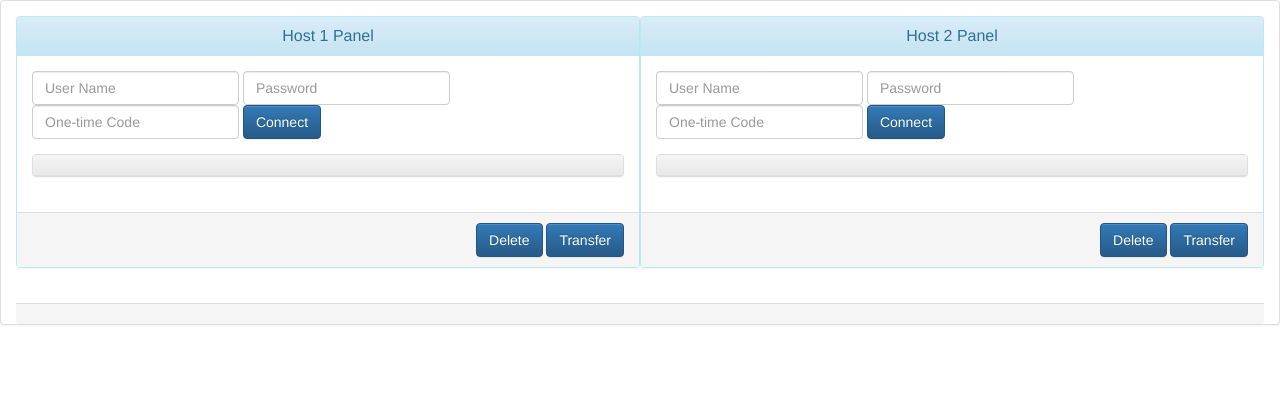
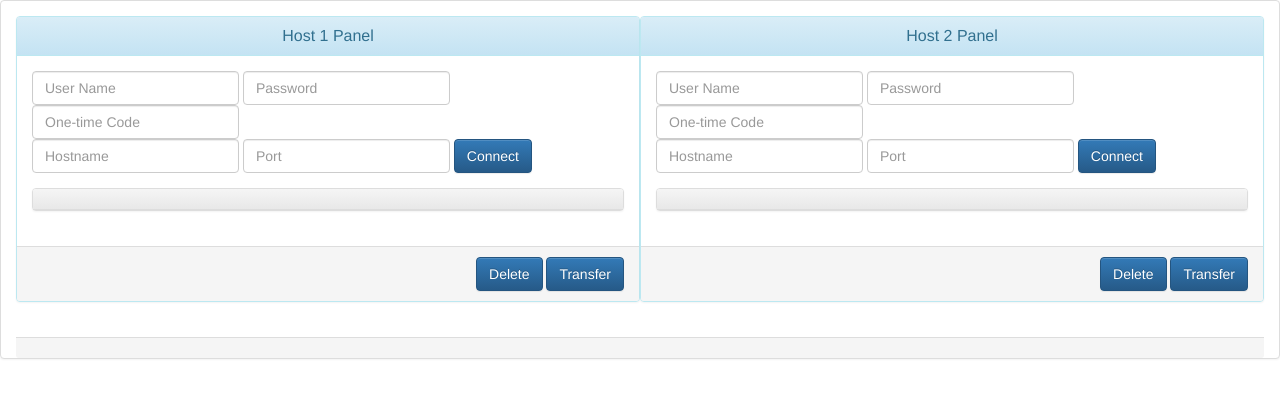
Before and after one commit to neicnordic/sftpbeamer-django_DEPRECATED, a Django app: template sftp_proxy/sftp_proxy/templates/dashboard.html in a window 1280 px wide. Shown: the top 398 px of the page. Run offline with Django 3.2, Linux system fonts and the light colour scheme; the template is opened without the code that fills it, so the values that code supplies are empty; some libraries are stand-ins or nearby versions.

Commit message:
Added form fields for host1 and host2 in html template

```diff
--- a/sftp_proxy/sftp_proxy/templates/dashboard.html
+++ b/sftp_proxy/sftp_proxy/templates/dashboard.html
@@ -41,6 +41,15 @@
                             <label class="sr-only" for="host1-otc">One-time Code</label>
                             <input type="text" class="form-control" id="host1-otc" placeholder="One-time Code">
                         </div>
+						<br>
+                        <div class="form-group">
+                            <label class="sr-only" for="host1-hostname">Hostname</label>
+                            <input type="text" class="form-control" id="host1-hostname" placeholder="Hostname">
+                        </div>
+                        <div class="form-group">
+                            <label class="sr-only" for="host1-port">Port</label>
+                            <input type="text" class="form-control" id="host1-port" placeholder="Port">
+                        </div>
                         <input type="submit" class="btn btn-primary" value="Connect">
                     </form>
                     <div class="panel panel-default">
@@ -71,6 +80,15 @@
                             <label class="sr-only" for="host2-otc">One-time Code</label>
                             <input type="text" class="form-control" id="host2-otc" placeholder="One-time Code">
                         </div>
+						<br>
+                        <div class="form-group">
+                            <label class="sr-only" for="host2-hostname">Hostname</label>
+                            <input type="text" class="form-control" id="host2-hostname" placeholder="Hostname">
+                        </div>
+                        <div class="form-group">
+                            <label class="sr-only" for="host2-port">Port</label>
+                            <input type="text" class="form-control" id="host2-port" placeholder="Port">
+                        </div>
                         <input type="submit" class="btn btn-primary" value="Connect">
                     </form>
                     <div class="panel panel-default">
```
